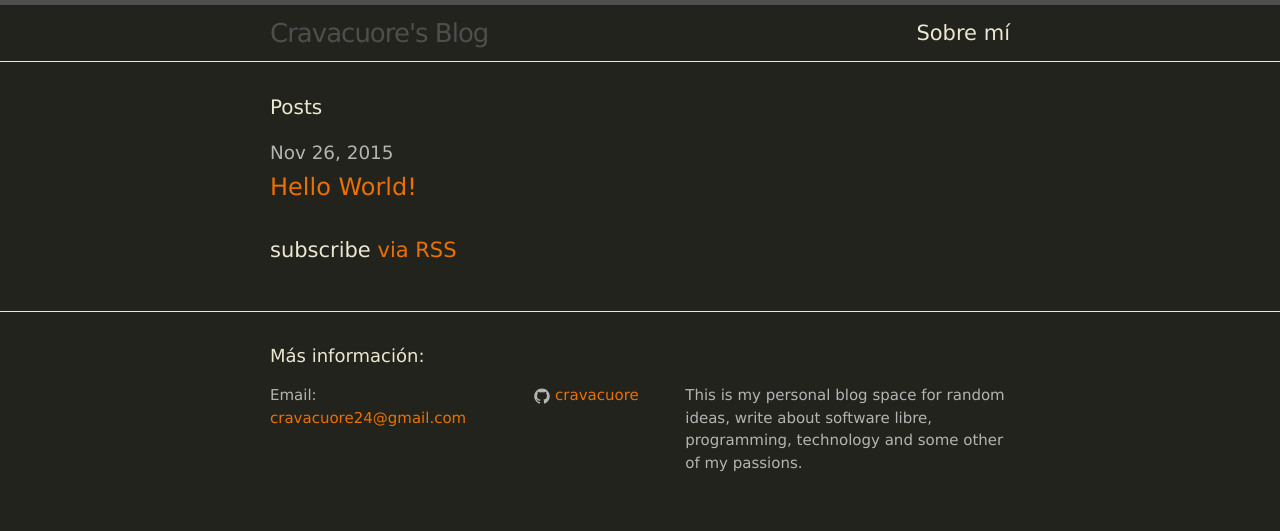
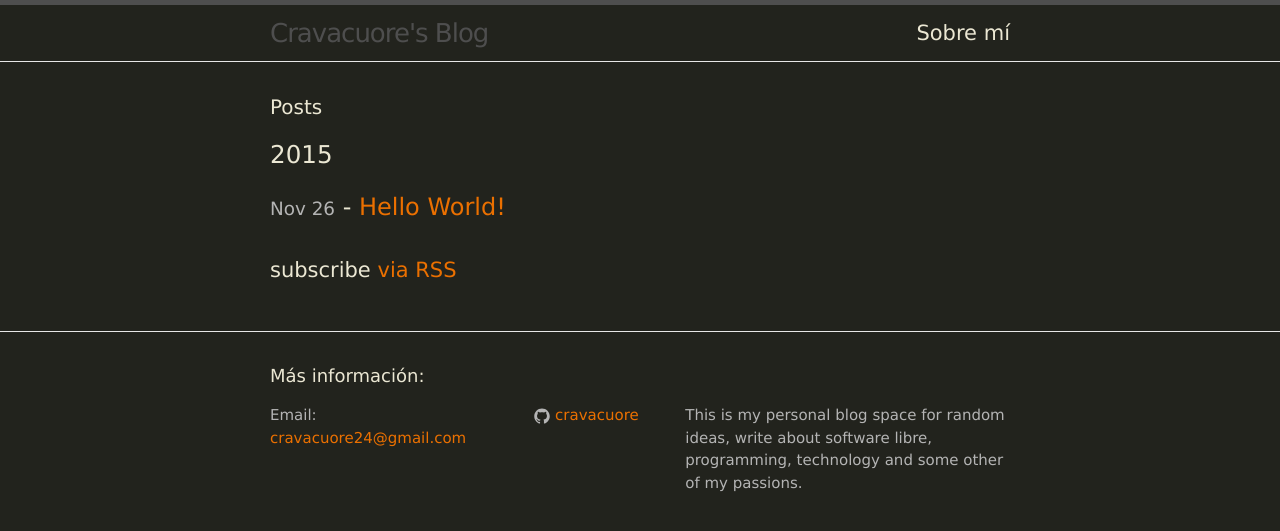
Before and after one commit to cravacuore/blog, a Jekyll site: the page built from index.html, in a window 1280 px wide. Shown: the top 531 px of the page. Built offline with Jekyll 4.4.1, drawn with Linux system fonts in a browser that asks for light colours.

Commit message:
Changed index posts list

```diff
--- a/index.html
+++ b/index.html
@@ -8,13 +8,18 @@ layout: default
 
   <ul class="post-list">
     {% for post in site.posts %}
-      <li>
-        <span class="post-meta">{{ post.date | date: "%b %-d, %Y" }}</span>
 
-        <h2>
-          <a class="post-link" href="{{ post.url | prepend: site.baseurl }}">{{ post.title }}</a>
-        </h2>
+      {% capture this_year %}{{ post.date | date: "%Y" }}{% endcapture %}
+      {% unless year == this_year %}
+        {% assign year = this_year %}
+          <h3>{{ year }}</h3>
+      {% endunless %}
+
+      <li class="post-link">
+        <span class="post-meta">{{ post.date | date: "%b %-d" }}</span> -
+        <a href="{{ post.url | prepend: site.baseurl }}">{{ post.title }}</a>
       </li>
+
     {% endfor %}
   </ul>
 
```
